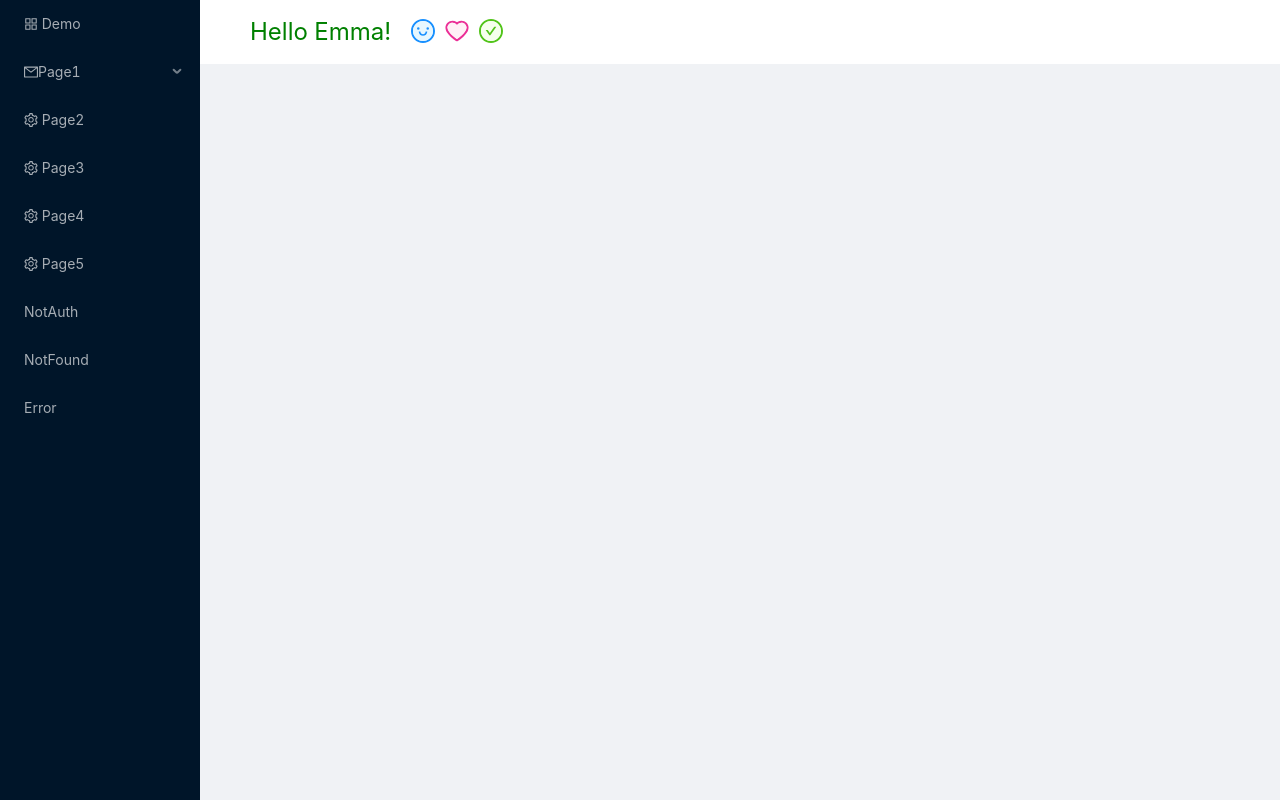
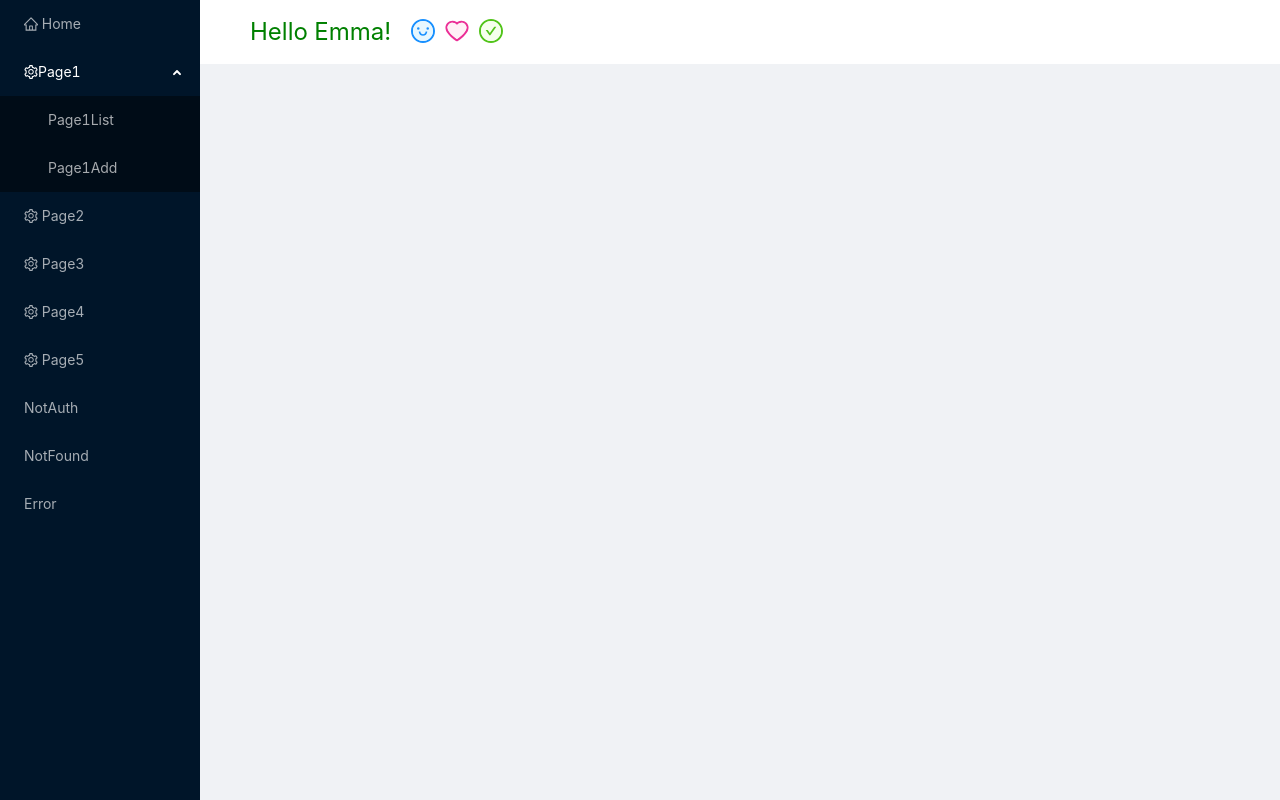
Before and after one commit to zhaohongyan/my-app, a React app: page /page1 in a window 1280 px wide. Built offline with nearby package versions, Linux system fonts and the light colour scheme.

Commit message:
2020.9.27 menu

```diff
--- a/src/components/Layout/Frame/index.jsx
+++ b/src/components/Layout/Frame/index.jsx
@@ -8,7 +8,6 @@ import { flattenRoutes } from '../../../router.config'; // 所有路由
 const { Header, Footer, Sider, Content } = Layout;
 
 const Frame = () => {
-
   return (
     <Layout style={{ height: '100%' }}>
       <Sider>
--- a/src/components/Layout/Sider/index.jsx
+++ b/src/components/Layout/Sider/index.jsx
@@ -1,6 +1,7 @@
+/* eslint-disable */
 import React, { useState, useEffect } from "react";
 import { Menu } from "antd";
-import { includes } from 'lodash'
+import { includes } from 'lodash';
 import { routes } from '../../../router.config'
 import { useHistory } from 'react-router'
 
@@ -8,63 +9,37 @@ const { SubMenu } = Menu;
 
 const CommonSider = () => {
   const history = useHistory();
+  // console.log('his', history);
+  const { location } = history;
 
-  // 为了保证刷新时高亮当前菜单，需要手动控制selectedKeys，openKeys
-  const [selectedKeys, handleSelectKey] = useState([]);
-  const [openKeys, handleOpenKey] = useState([]);
-  console.log('selectedKeys', selectedKeys);
-  console.log('openKeys', openKeys)
+  const [selectedKeys, handleSelectKey] = useState([location.pathname]);
+  const [openKeys, handleOpenKey] = useState([`/${location.pathname.split('/')[1]}`]);
+  // console.log('selectedKeys', selectedKeys);
+  // console.log('openKeys', openKeys);
 
-  const autorun = () => {
-    const pathname = history.location.pathname;
-    // console.log('pathname', pathname);
-    handleSelectKey([pathname]);
-    const pathList = pathname.split('/')
-    if (pathList.length !== 2) {
-      handleOpenKey([`sub_/${pathList[1]}`])
-    } else {
-      handleOpenKey([`/${pathList[1]}`])
-    }
-  }
-
-  useEffect(() => {
-    autorun();
-  }, []);
+  history.listen(location => {
+    // console.log('listen', location.pathname)
+    handleSelectKey([location.pathname]);
+    handleOpenKey([`/${location.pathname.split('/')[1]}`])
+  });
 
   /**
    * 规则：
-   * 第一层 SubMenu
-   * 第二层 Menu.Item
+   * 最后一层的父级 SubMenu
+   * 最后一层 Menu.Item
    */
-  const renderMenu = (routes) => {
-    // 递归
-    const flattenMenu = (list) => {
-      const menuItemDOMList = []
-      list.map((item) => {
-        menuItemDOMList.push(
-          <Menu.Item key={item.path}>{item.title}</Menu.Item>
-        )
-      })
-      return menuItemDOMList;
-    }
-
+  const renderMenus = (routes) => {
     return routes.map(item => {
       if (item.routes && item.routes.length > 0) {
         return (
           <SubMenu
-            key={`sub_${item.path}`}
-            title={<span>
-              {item.icon}
-              {item.title}
-            </span>}
-            onTitleClick={clickSubMenu}
+            key={item.path}
+            title={<span>{item.icon}{item.title}</span>}
           >
-            {/* <Menu.ItemGroup key={`group_${item.title}`} title={item.title}> */}
-              {flattenMenu(item.routes)}
-            {/* </Menu.ItemGroup> */}
+            {renderMenus(item.routes)}
           </SubMenu>
         )
-      } else {
+      } else if (!item.hideSiderPath) {
         return (
           <Menu.Item key={item.path}>
             <span>{item.icon} {item.title}</span>
@@ -74,32 +49,24 @@ const CommonSider = () => {
     })
   }
 
-  const handleClick = ({ item }) => {
-    const { eventKey } = item.props;
-    history.push(eventKey);
-    handleSelectKey([eventKey]);
-    const pathList = eventKey.split('/')
-    if (pathList.length !== 2) {
-      handleOpenKey([`sub_/${pathList[1]}`])
-    } else {
-      handleOpenKey([`/${pathList[1]}`])
-    }
+  const handleOpen = (openKeys) => {
+    handleOpenKey(openKeys);
+  }
+
+  const handleSelect = ({ selectedKeys }) => {
+    handleSelectKey(selectedKeys)
+  }
+
+  const handleMenuItem = ({ key }) => {
+    history.push(key);
   };
-
-  const clickSubMenu = ({ key }) => {
-    const real_key = key.split('_')[1]
-    handleSelectKey([real_key]);
-    if (includes(openKeys, key)) {
-      handleOpenKey([]);
-    } else {
-      handleOpenKey([key]);
-    }
-  }
 
   return (
     <div>
       <Menu
-        onClick={handleClick}
+        onOpenChange={handleOpen}
+        onSelect={handleSelect}
+        onClick={handleMenuItem}
         // style={{ width: 256 }}
         selectedKeys={selectedKeys}
         openKeys={openKeys}
@@ -107,7 +74,7 @@ const CommonSider = () => {
         theme="dark"
       >
         {
-          renderMenu(routes)
+          renderMenus(routes, handleMenuItem)
         }
       </Menu>
     </div>
--- a/src/pages/Demo/index.jsx
+++ b/src/pages/Demo/index.jsx
@@ -16,6 +16,7 @@ import {
   Divider,
   Space,
 } from "antd";
+import { Link } from 'react-router-dom'
 import Avatar from './Upload';
 
 function Demo() {
@@ -54,6 +55,7 @@ function Demo() {
 
   return (
     <div>
+      <Link to="page1/list">page1</Link>
       <Divider>Button Input InputNumber</Divider>
       <Space size="middle">
         <Button>Button</Button>
--- a/src/pages/Page1/index.jsx
+++ b/src/pages/Page1/index.jsx
@@ -2,8 +2,8 @@ import React from 'react'
 
 import { useDispatch, useSelector } from "react-redux";
 import { Space, Button, Spin } from "antd";
-import { Link } from 'react-router-dom'
-import { useHistory } from 'react-router'
+import { Link } from 'react-router-dom';
+import { useHistory } from 'react-router';
 
 import { nameSpace } from "./reducer";
 import Filter from './Filter';
@@ -87,6 +87,9 @@ function Page1({ route }) {
           <Link to="/page1/add">
             <Button>新增</Button>
           </Link>
+          <Link to="/page2">
+            <Button>to Page2</Button>
+          </Link>
         </Space>
 
         <Filter />
--- a/src/pages/common/Page403.tsx
+++ b/src/pages/common/Page403.jsx
@@ -1,4 +1,5 @@
 import React from "react";
+import { Link } from "react-router-dom";
 import { Button, Result } from "antd";
 
 const Page = () => {
@@ -7,7 +8,7 @@ const Page = () => {
       status="403"
       title="403"
       subTitle="Sorry, you are not authorized to access this page."
-      extra={<Button type="primary">Back Home</Button>}
+      extra={<Link to="/home"><Button type="primary">Back Home</Button></Link>}
     />
   );
 };
--- a/src/pages/common/Page404.tsx
+++ b/src/pages/common/Page404.jsx
@@ -1,4 +1,5 @@
 import React from "react";
+import { Link } from "react-router-dom";
 import { Button, Result } from "antd";
 
 const Page = () => {
@@ -7,7 +8,7 @@ const Page = () => {
       status="404"
       title="404"
       subTitle="Sorry, the page you visited does not exist."
-      extra={<Button type="primary">Back Home</Button>}
+      extra={<Link to="/home"><Button type="primary">Back Home</Button></Link>}
     />
   );
 };
--- a/src/pages/common/Page500.tsx
+++ b/src/pages/common/Page500.jsx
@@ -1,4 +1,5 @@
 import React from "react";
+import { Link } from "react-router-dom";
 import { Button, Result } from "antd";
 
 const Page = () => {
@@ -7,7 +8,7 @@ const Page = () => {
       status="500"
       title="500"
       subTitle="Sorry, something went wrong."
-      extra={<Button type="primary">Back Home</Button>}
+      extra={<Link to="/home"><Button type="primary">Back Home</Button></Link>}
     />
   );
 };
--- a/src/router.config.js
+++ b/src/router.config.js
@@ -1,8 +1,7 @@
 import React from 'react'
 import Root from "./App.js";
 import {
-  AppstoreOutlined,
-  MailOutlined,
+  HomeOutlined,
   SettingOutlined,
 } from "@ant-design/icons";
 
@@ -11,13 +10,13 @@ import NotAuth from './pages/common/Page403';
 import NotFound from './pages/common/Page404';
 import Error from './pages/common/Page500';
 
+import Home from "./pages/Demo";
 import Page1 from "./pages/Page1";
 import Page1Edit from "./pages/Page1/Edit";
 import Page2 from "./pages/Page2";
 import Page3 from "./pages/Page3";
 import Page4 from "./pages/Page4";
 import Page5 from "./pages/Page5/index.tsx";
-import Demo from "./pages/Demo";
 
 /**
  * 路由规则 菜单展开需要
@@ -54,13 +53,13 @@ export const routes = [
   //   component: Root,
   // },
   {
-    icon: <AppstoreOutlined />,
-    path: "/demo",
-    title: "Demo",
-    component: Demo,
+    icon: <HomeOutlined />,
+    path: "/home",
+    title: "Home",
+    component: Home,
   },
   {
-    icon: <MailOutlined />,
+    icon: <SettingOutlined />,
     path: "/page1",
     title: "Page1",
     // component: Page1,
@@ -78,6 +77,7 @@ export const routes = [
       {
         path: "/page1/edit/:id",
         title: "Page1Edit",
+        hideSiderPath: true,
         component: Page1Edit,
       },
     ],
```
Also changed, not shown: src/index.js (+4 -6 lines), 1 other file (tests, documents, lock files or other folders).
